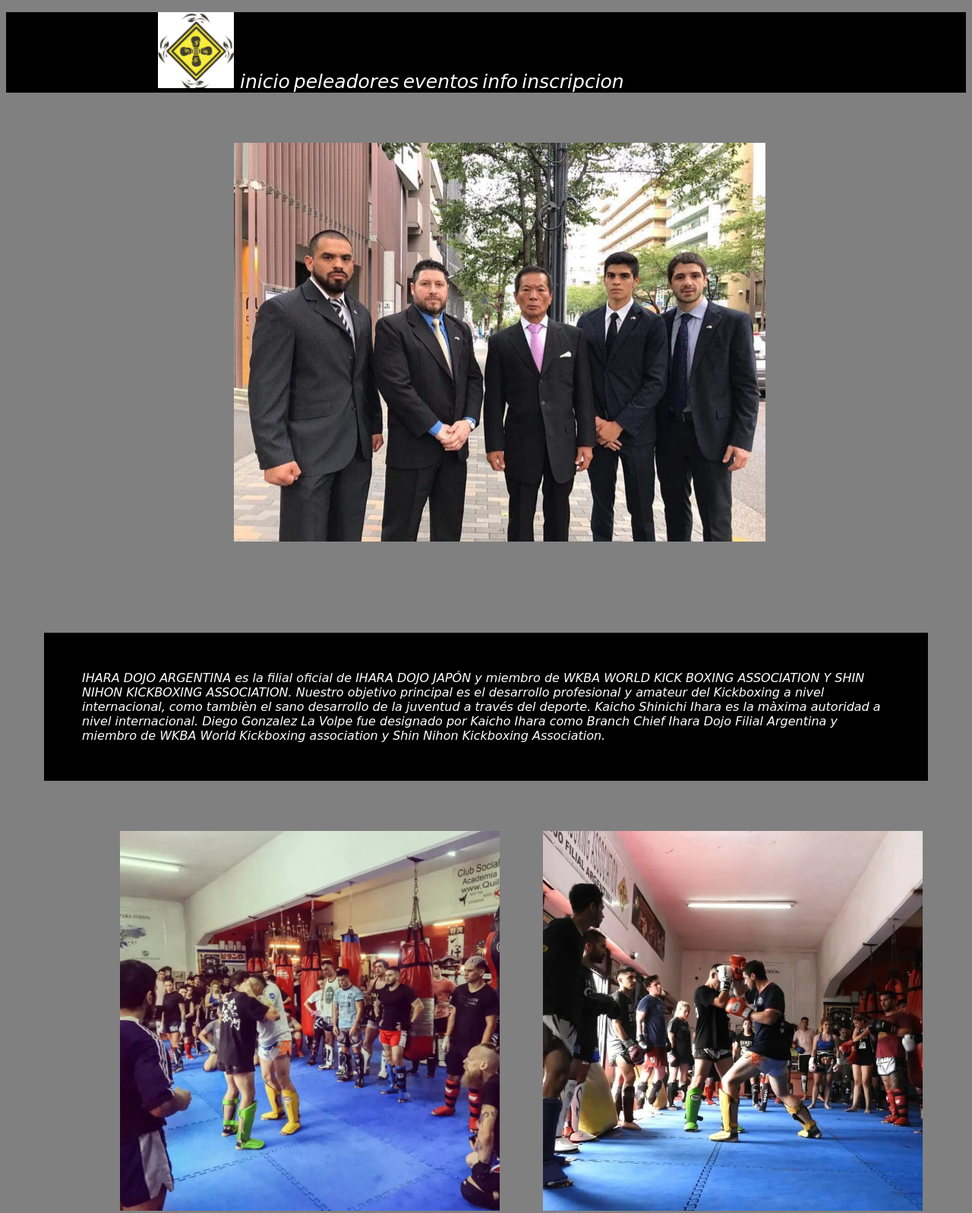
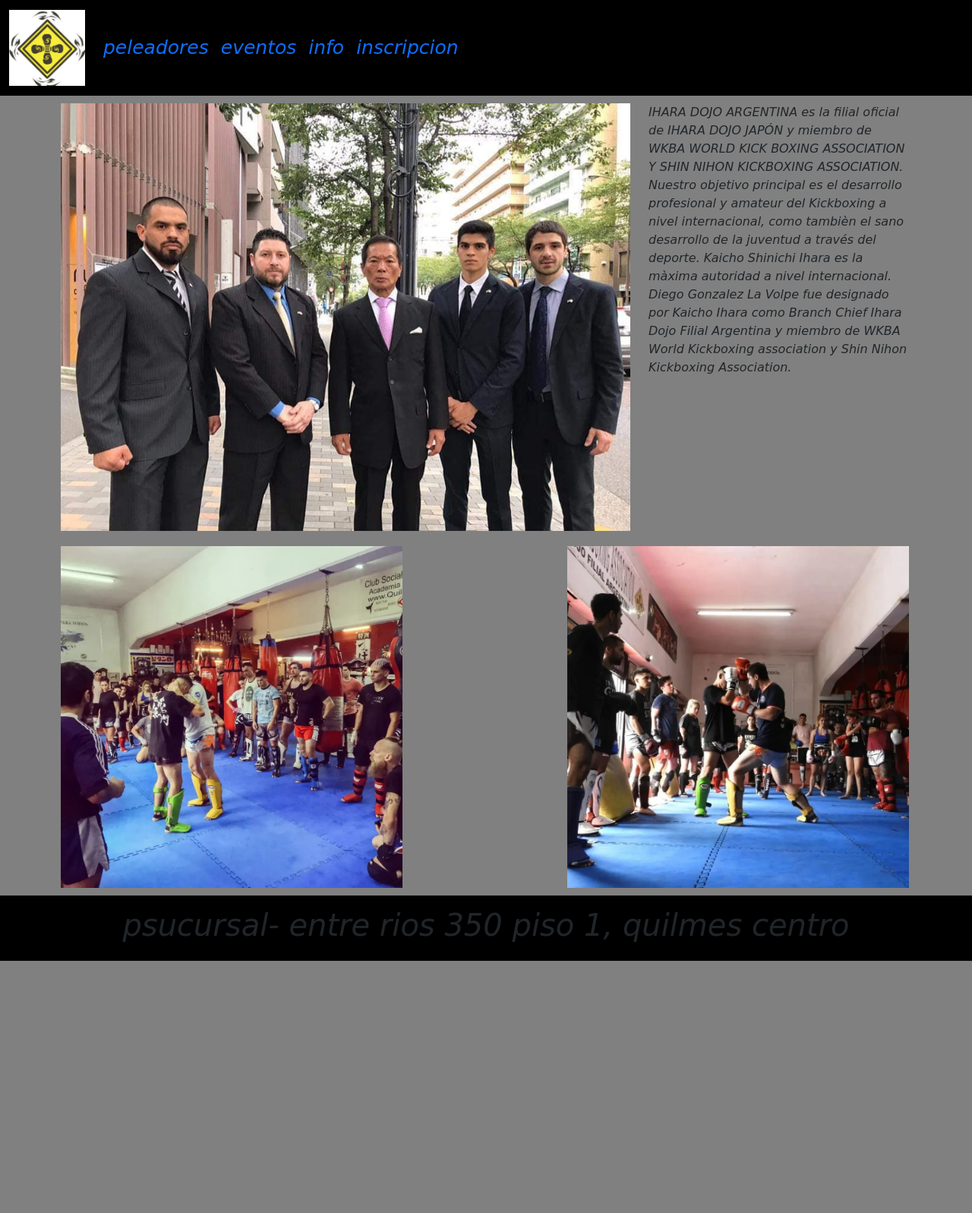
Before and after one commit to francomanccini/ihara-dojo, a plain HTML site: page index.html in a window 1280 px wide. Shown: the top 1597 px of the page at 76% size. After the commit the page ends 1265 px from the top, so only its background shows below. Drawn offline with nearby package versions, Linux system fonts and the light colour scheme.

Commit message:
hice-mi-codigo-con-boostrap

```diff
--- a/css/index.css
+++ b/css/index.css
@@ -3,99 +3,29 @@
     background-color:grey;
     font-family: 'Alfa Slab One', cursive ;
 }
-nav{
-    font-size: 25px;
-}
-ul{
-    padding-left: 200px;
-    background-color: black;
-}
-li{
-    display: inline;
-    background-color:black ;
-    list-style-type: none;
-}
 .milogo{
     width: 100px;
-    position: center;
 }
 .milogo:hover{
-    border-radius: 45%;
+    border-radius: 35%;
 }
 a{
     font-size: 25px;
-    color: white;
-    text-decoration: none;
 }
-a:hover{
-    transform: scale(110%);/*POR QUE MIS A NO HACEN SU TRASNFORMACION ?*/
-    color: rgb(61, 173, 224);
+.container{
+    padding:10px;
 }
 .fotoprincipal{
-    padding: 50px;
-    width: 700px;
-    padding-left: 300px;
-
-}
-.fotoprincipal:hover{
-    transform: scale(110%);
-}
-.parrafoindex{
-    display: grid;
-    grid-template-columns: auto auto;
-    padding: 50px;
-
-}
-.parrafo1{
-    background-color:black;
-    color:white;
-    padding: 50px;
-}
-.parrafo1:hover{
-    background-color: grey;
-}
-.divseminario{
-    display: grid;
-    grid-template-columns: auto auto;
-    padding-left: 150px;
-
-
+    width: 750px;
 }
 .fotosseminario{
-    width: 500px;
-}
-.fotosseminario:hover{
-    transform: scale(110%);
+    width: 450px;
 }
 footer{
-    padding-left: 25%;
-    padding-bottom: 0%;
-    background-color: rgb(63, 61, 61);
+    padding: 15px;
+    text-align: center;
+    background-color: black;
 
-}
-@media (max-width: 480px) {
-    ul{
-        padding: 50px;
-    }
-    body{
-        background-color: blue;
-    }
-    .fotoprincipal{
-        padding: 40px;
-        width: 400px
-    }
-    .parrafoindex{
-        padding:10px;
-    }
-    .divseminario{
-        display: grid;
-        grid-template-rows: auto auto;
-        justify-content: center;
-        padding-left: 10px;
-    }
-    .fotosseminario{
-        width: 200px;
-    }
 }
                                              /*PELEADORES*/
 
--- a/index.html
+++ b/index.html
@@ -4,28 +4,48 @@
     <meta charset="UTF-8">
     <meta http-equiv="X-UA-Compatible" content="IE=edge">
     <meta name="viewport" content="width=device-width, initial-scale=1.0">
+    <link href="https://cdn.jsdelivr.net/npm/bootstrap@5.1.3/dist/css/bootstrap.min.css"
+    rel="stylesheet" integrity="sha384-1BmE4kWBq78iYhFldvKuhfTAU6auU8tT94WrHftjDbrCEXSU1oBoqyl2QvZ6jIW3"
+    crossorigin="anonymous">
     <link rel="stylesheet" type="text/css" href="css/index.css">
     <title>IHARA DOJO</title>
 </head>
 <body>
-    <header>
-            <ul>
-               <li>
-                <a href="index.html">
+    <nav class="navbar navbar-expand-lg navbar-blue bg-black">
+        <div class="container-fluid">
+          <button class="navbar-toggler" type="button" data-bs-toggle="collapse" data-bs-target="#navbarTogglerDemo03" aria-controls="navbarTogglerDemo03" aria-expanded="false" aria-label="Toggle navigation">
+            <span class="navbar-toggler-icon"></span>
+          </button>
+          <a class="navbar-brand" href="index.html">
             <img  class="milogo" src="media/logo.jpg" alt="milogo">
           </a>
+          <div class="collapse navbar-collapse" id="navbarTogglerDemo03">
+            <ul class="navbar-nav me-auto mb-2 mb-lg-0">
+                <li class="nav-item">
+                    <a class="nav-link" href="peleadores.html">peleadores</a>
                   </li>
-               <li><a href="index.html">inicio</a></li>
-               <li><a href="peleadores.html">peleadores</a></li>
-               <li><a href="eventos.html">eventos</a></li>
-               <li><a href="info.html">info</a></li>
-               <li><a href="inscripcion.html">inscripcion</a></li>
+              <li class="nav-item">
+                <a class="nav-link" href="eventos.html">eventos</a>
+              </li>
+              <li class="nav-item">
+                <a class="nav-link" href="info.html">info</a>
+              </li>
+              <li class="nav-item">
+                <a class="nav-link" href="inscripcion.html">inscripcion</a>
+              </li>
             </ul>
-    </header>
-    <div>
-        <img class="fotoprincipal" src="media/fotohome.jpg" alt="fotoprincipal" >
           </div>
-    <div class="parrafoindex">
+        </div>
+      </nav>
+
+    <section class="container">
+
+        <div class="row">
+
+            <div class="col">
+                <img class="fotoprincipal" src=media/fotohome.jpg alt="fotoprincipal"  ">
+            </div>
+            <div class="col">
 
                 <p class="parrafo1">IHARA DOJO ARGENTINA es la filial oficial de IHARA DOJO JAPÓN y
                 miembro de WKBA WORLD KICK BOXING ASSOCIATION Y SHIN NIHON KICKBOXING ASSOCIATION.
@@ -37,19 +57,44 @@
                 miembro de WKBA World Kickboxing association y Shin Nihon Kickboxing Association.
                 </p>
             </div>
-    <div class="divseminario">
-        <div class="divfotosseminario" >
+        </div>
+    </section>
+
+
+
+
+    <section class="container">
+
+        <div class="row">
+
+            <div class="col-7">
                 <img class="fotosseminario" src="media/seminario1.jpeg" alt="juanma">
             </div>
-        <div class="divfotosseminario">
+            <div class="col-3">
                 <img class="fotosseminario" src="media/seminario2.jpeg" alt="franco">
             </div>
+
         </div>
+
+    </section>
     <footer>
         <h1>
             psucursal- entre rios 350 piso 1, quilmes centro
         </h1>
     </footer>
 
+
+
+
+
+
+   <script src="https://cdn.jsdelivr.net/npm/@popperjs/core@2.10.2/dist/umd/popper.min.js"
+    integrity="sha384-7+zCNj/IqJ95wo16oMtfsKbZ9ccEh31eOz1HGyDuCQ6wgnyJNSYdrPa03rtR1zdB"
+    crossorigin="anonymous">
+   </script>
+   <script src="https://cdn.jsdelivr.net/npm/bootstrap@5.1.3/dist/js/bootstrap.min.js"
+   integrity="sha384-QJHtvGhmr9XOIpI6YVutG+2QOK9T+ZnN4kzFN1RtK3zEFEIsxhlmWl5/YESvpZ13"
+   crossorigin="anonymous">
+   </script>
 </body>
 </html>
```
Lines whose indentation alone changed are shown as unchanged.
